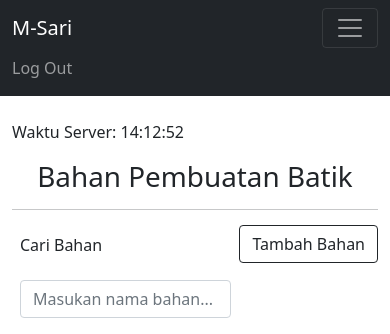
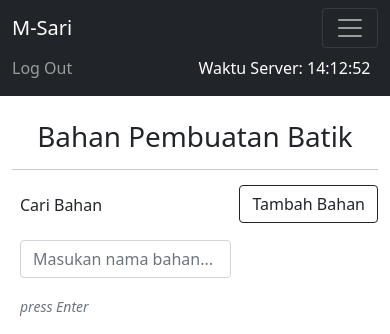
Before and after one commit to AlyDap/enterprise2, a CodeIgniter 4 app: template app/Views/bos/bahan.php in a window 390 px wide, after a click that opens the changed part; the page is wider, and only the part inside the window is pictured. Shown: the top 334 px of that part. Run offline with PHP 8.4 and a stand-in for CodeIgniter, Linux system fonts and the light colour scheme; the template is opened without the code that fills it, so the values that code supplies are empty; some libraries are stand-ins or nearby versions.

Commit message:
pindah waktu ke atas / navbar

```diff
--- a/app/Views/layout.php
+++ b/app/Views/layout.php
@@ -18,6 +18,24 @@
       setTimeout(updateClock, 1000);
     }
   </script>
+  <style>
+    .time {
+      color: #fff;
+      margin-top: 7.5px;
+      right: 5%;
+      position: absolute;
+    }
+
+    @media(max-width:991px) {
+      .time {
+        color: #fff;
+        /* margin-top: 110px; */
+        /* right: 5%; */
+        bottom: 0;
+        position: absolute;
+      }
+    }
+  </style>
 </head>
 
 <body onload="updateClock()">
@@ -29,6 +47,8 @@
       <button class="navbar-toggler" type="button" data-bs-toggle="collapse" data-bs-target="#navbarNav" aria-controls="navbarNav" aria-expanded="false" aria-label="Toggle navigation">
         <span class="navbar-toggler-icon"></span>
       </button>
+
+
       <div class="collapse navbar-collapse" id="navbarNav">
         <ul class="navbar-nav">
 
@@ -94,10 +114,15 @@
             </li>
           <?php endif; ?>
 
-
           <li class="nav-item">
             <a class="nav-link" href="/">Log Out</a>
           </li>
+
+          <!-- <div class="timediv">
+            <div class="dovtime"> -->
+          <p class="time">Waktu Server: <span id="waktu"></span></p>
+          <!-- </div>
+          </div> -->
         </ul>
       </div>
     </div>
@@ -108,7 +133,6 @@
   <!-- Main content -->
   <main class="container my-4">
 
-    <p>Waktu Server: <span id="waktu"></span></p>
 
     <?= $this->renderSection('content') ?>
   </main>
```
